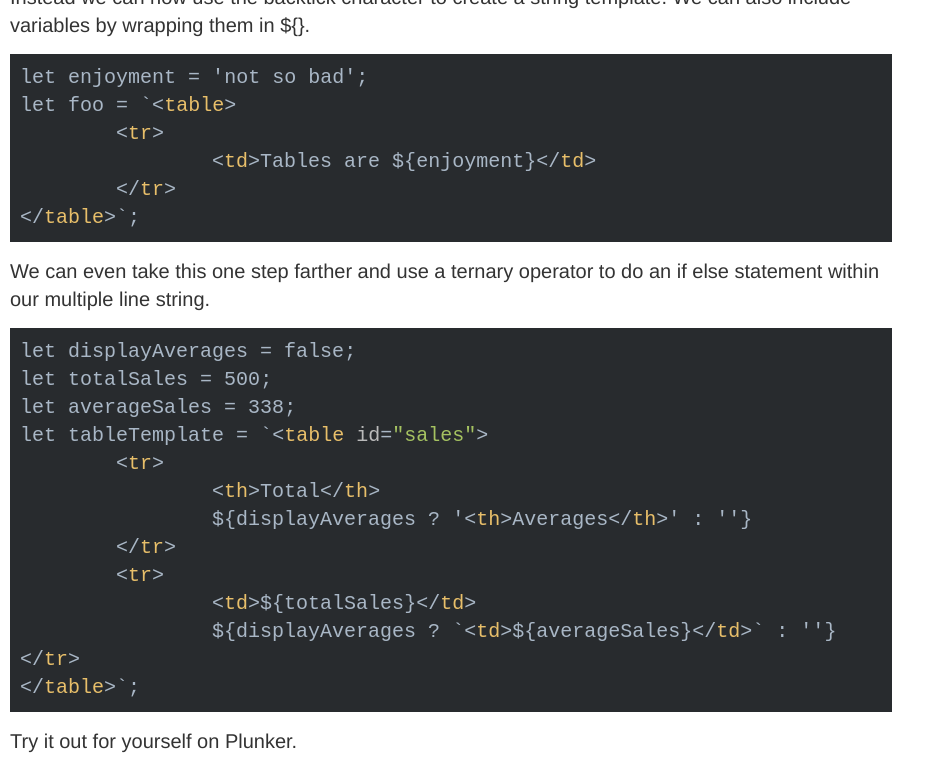
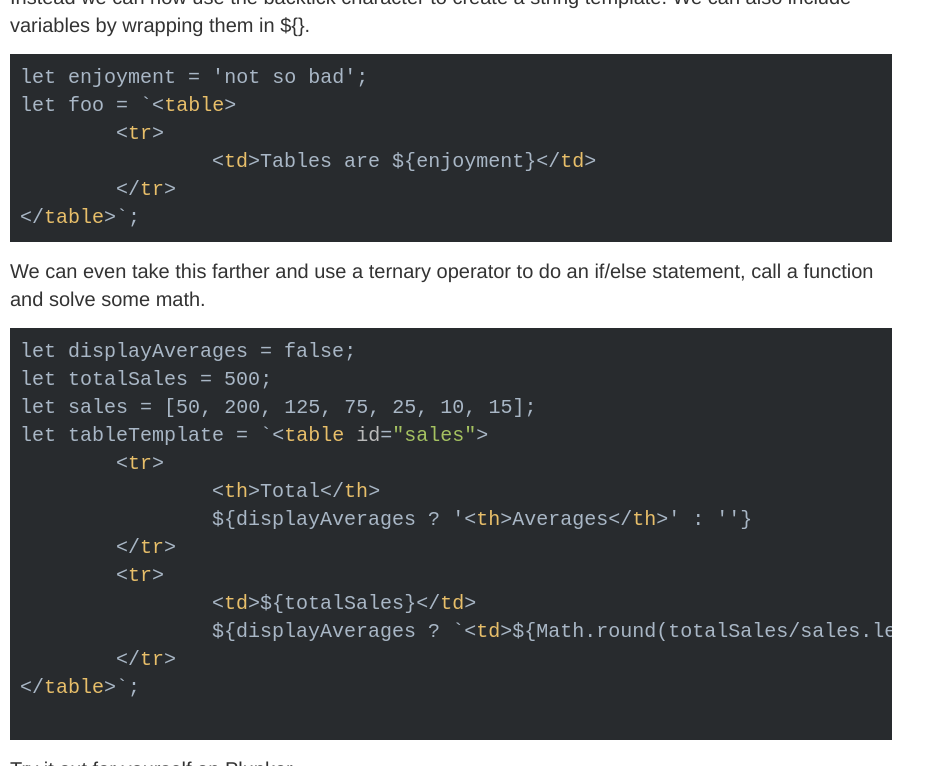
Before and after one commit to mattferderer/mattferderer.github.io, a Jekyll site: the page built from _posts/2015-06-26-using-ternary-operators-in-es6-string-templates.md, in a window 1280 px wide and 900 px high, scrolled down 828 px, cut to the strip 0-766 px from the top of the window. Shown: the whole strip, without its empty margins (0-945 px from the left). Built offline with Jekyll 4.4.1, drawn with Linux system fonts in a browser that asks for light colours; comment, search, counter and statistics services are not loaded.

Commit message:
Updated to show more advanced possibility.

```diff
--- a/_posts/2015-06-26-using-ternary-operators-in-es6-string-templates.md
+++ b/_posts/2015-06-26-using-ternary-operators-in-es6-string-templates.md
@@ -32,12 +32,12 @@ let foo = `<table>
 </table>`;
 ~~~
 
-We can even take this one step farther and use a ternary operator to do an if else statement within our multiple line string.
+We can even take this farther and use a ternary operator to do an if/else statement, call a function and solve some math.
 
 ~~~ javascript
 let displayAverages = false;
 let totalSales = 500;
-let averageSales = 338;
+let sales = [50, 200, 125, 75, 25, 10, 15];
 let tableTemplate = `<table id="sales">
 	<tr>
 		<th>Total</th>
@@ -45,9 +45,10 @@ let tableTemplate = `<table id="sales">
 	</tr>
 	<tr>
 		<td>${totalSales}</td>
-		${displayAverages ? `<td>${averageSales}</td>` : ''}
-</tr>
+		${displayAverages ? `<td>${Math.round(totalSales/sales.length)}</td>` : ''}
+	</tr>
 </table>`;
+
 ~~~
 
 Try it out for yourself on Plunker.
```
